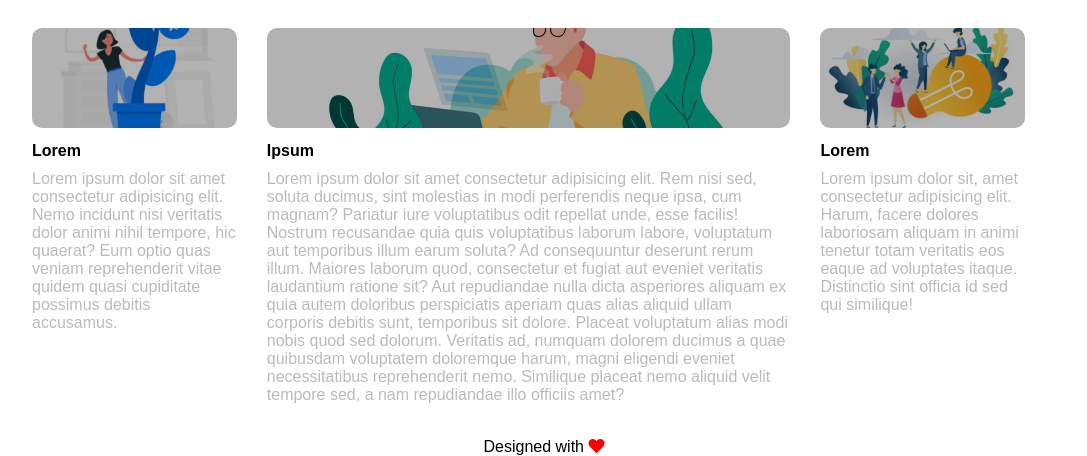
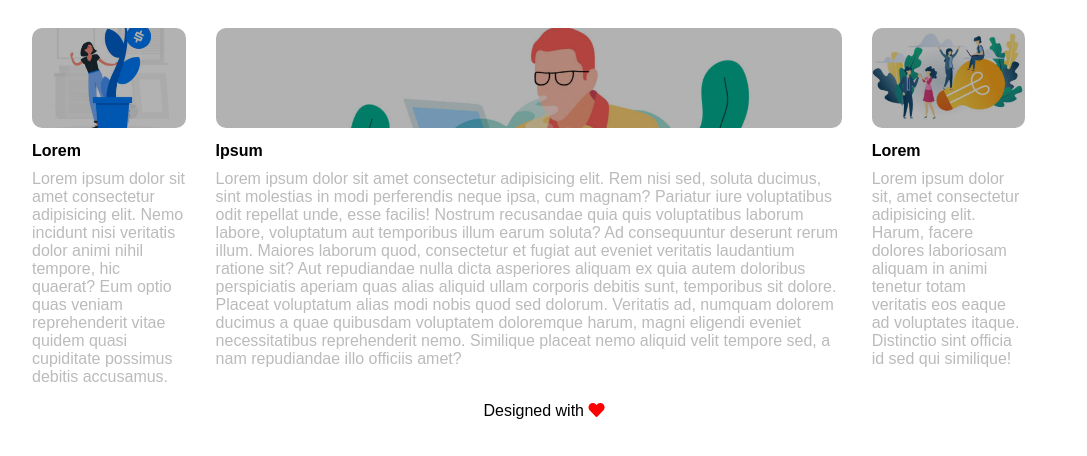
Before and after one commit to sergiojanko/htmlcss-wp, a plain HTML site: page index.html in a window 1280 px wide. Shown: the part 585-1041 px from the top of the page, without its empty margins (96-1183 px from the left). After the commit the page ends 1005 px from the top, so only its background shows below. Drawn offline with Linux system fonts and the light colour scheme.

Commit message:
change-columns-width

```diff
--- a/css/style.css
+++ b/css/style.css
@@ -93,7 +93,7 @@ nav ul li{
     height: 100px;
     width: 100%;
     background-size: cover;
-    background-position: center;
+    background-position: 50% 30%;
     background-repeat: no-repeat;
 
 }
@@ -121,13 +121,13 @@ nav ul li{
 }
 
 .container .main-col{
-    width: 57%;
+    width: 67%;
     padding-left: 30px;
     padding-right: 30px;
     height: 100%;;
 }
 .container .col{
-    width: 20%;
+    width: 15%;
 }
 
 .col{
```
